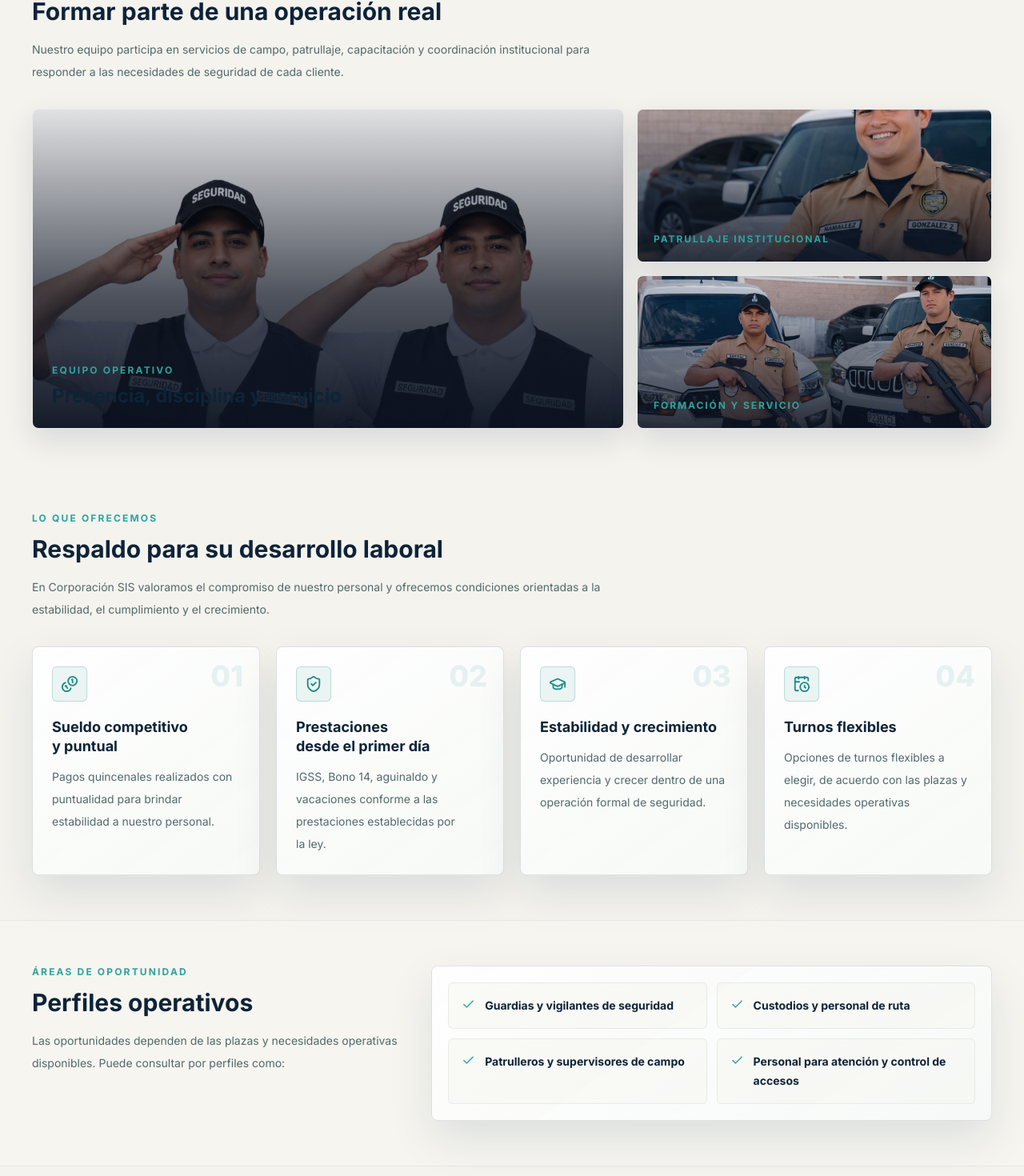
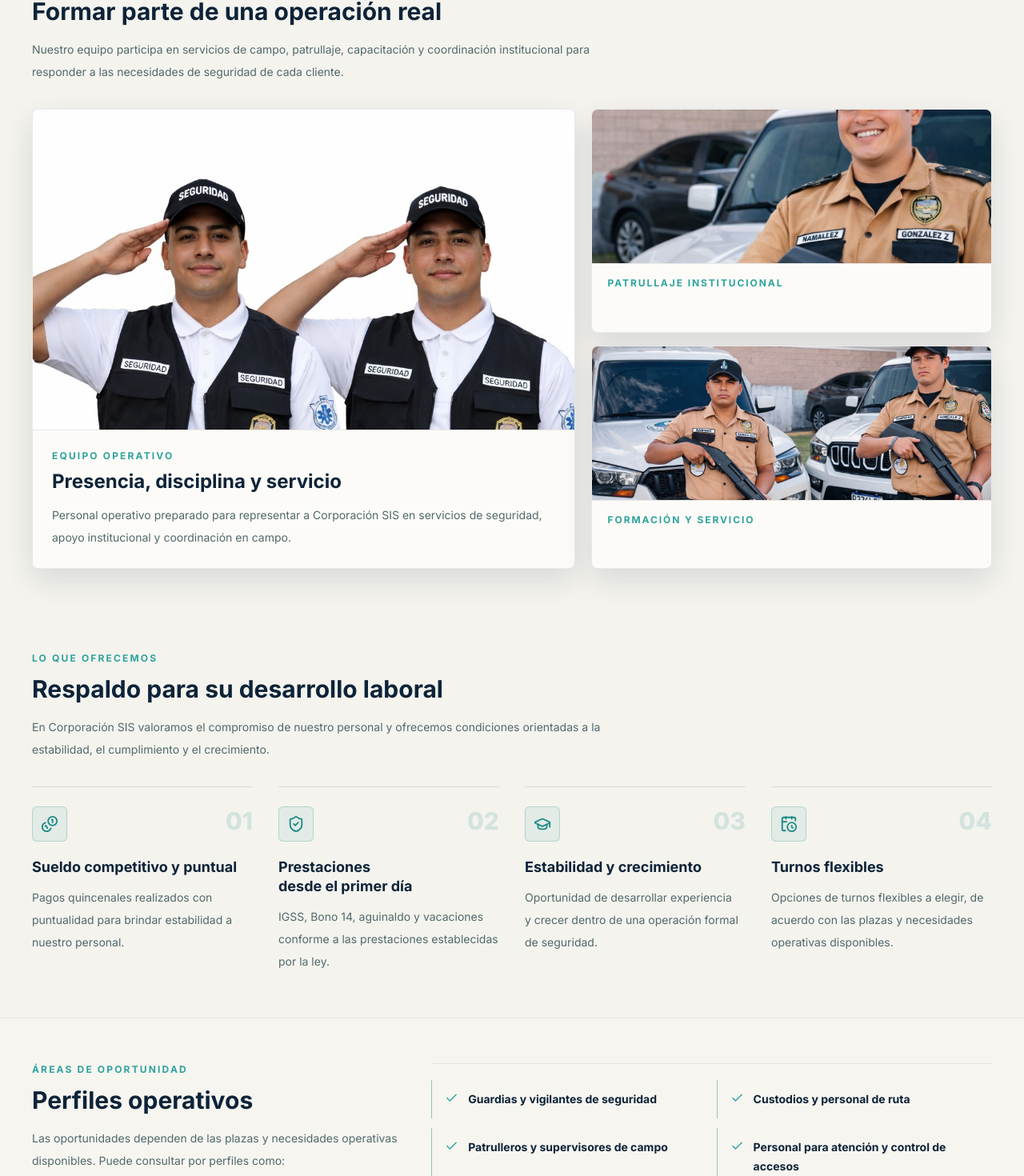
Before and after one commit to naguirrel0209/SISSAWebSite, a React (Vite) app: page /SISSAWebSite/oportunidades in a window 1280 px wide. Shown: the part 784-2254 px from the top of the page at 80% size. Built offline with nearby package versions, Linux system fonts and the light colour scheme; no server answers.

Commit message:
fix: improve editorial layout and opportunity readability

```diff
--- a/src/pages/Nosotros.jsx
+++ b/src/pages/Nosotros.jsx
@@ -237,16 +237,31 @@ export default function Nosotros() {
             operaciones de la DIGESSP el 20 de noviembre de 2018.
           </p>
         </div>
-        <div className="grid gap-5 pb-10 md:grid-cols-2">
-          {missionVision.map(({ title, description }) => (
-            <article key={title} className="glass-panel rounded-lg p-6">
-              <p className="text-xs font-bold uppercase tracking-[0.18em] text-primary-cyan-bright">
-                Identidad institucional
-              </p>
-              <h3 className="mt-3 text-2xl font-bold text-text">{title}</h3>
-              <p className="mt-4 text-sm leading-7 text-muted-text md:text-base">{description}</p>
-            </article>
-          ))}
+      </section>
+
+      <section className="paper-grain border-y border-border-cyber/45 bg-surface-high/60 py-14">
+        <div className="section-shell grid gap-10 lg:grid-cols-[0.35fr_1fr] lg:gap-16">
+          <div>
+            <p className="eyebrow">Propósito institucional</p>
+            <h2 className="mt-5 text-3xl font-bold leading-tight text-text">
+              Lo que guía cada servicio de seguridad.
+            </h2>
+            <p className="mt-5 text-sm leading-7 text-muted-text">
+              La misión y visión se mantienen como base institucional de Corporación SIS y se
+              presentan sin tarjetas para darles más aire y lectura.
+            </p>
+          </div>
+          <div className="grid gap-10 md:grid-cols-2">
+            {missionVision.map(({ title, description }) => (
+              <article
+                key={title}
+                className="border-l-2 border-primary-cyan px-6 py-2 md:min-h-56"
+              >
+                <h3 className="display text-4xl leading-none text-text">{title}</h3>
+                <p className="mt-6 max-w-md text-base leading-8 text-muted-text">{description}</p>
+              </article>
+            ))}
+          </div>
         </div>
       </section>
 
--- a/src/pages/Oportunidades.jsx
+++ b/src/pages/Oportunidades.jsx
@@ -114,7 +114,7 @@ function OpportunitiesHero() {
             formar parte de una institución guatemalteca dedicada a proteger personas, bienes y
             operaciones.
           </p>
-          <p className="mt-8 inline-flex rounded-full border border-white/18 bg-background/55 px-4 py-2 text-xs font-bold uppercase tracking-[0.16em] text-primary-cyan-bright backdrop-blur">
+          <p className="mt-8 flex max-w-sm items-center border-l-2 border-primary-cyan-bright/80 pl-4 text-xs font-bold uppercase tracking-[0.16em] text-slate-100">
             Equipo operativo Corporación SIS
           </p>
         </div>
@@ -215,8 +215,9 @@ export default function Oportunidades() {
           </p>
         </div>
 
-        <div className="grid gap-4 lg:grid-cols-[1.25fr_0.75fr]">
-          <article className="relative min-h-[25rem] overflow-hidden rounded-lg border border-border-cyber/55 bg-surface shadow-soft">
+        <div className="grid gap-5 lg:grid-cols-[1.15fr_0.85fr]">
+          <figure className="overflow-hidden rounded-lg border border-border-cyber/55 bg-surface shadow-soft">
+            <div className="relative min-h-[25rem] overflow-hidden">
               <img
                 src={opportunityImages[0].image.src}
                 alt={opportunityImages[0].image.alt}
@@ -224,21 +225,26 @@ export default function Oportunidades() {
                 style={{ objectPosition: opportunityImages[0].image.objectPosition }}
                 loading="lazy"
               />
-            <div className="absolute inset-0 bg-[linear-gradient(180deg,rgba(11,18,32,0.12)_0%,rgba(11,18,32,0.72)_58%,rgba(11,18,32,0.96)_100%)]" />
-            <div className="absolute bottom-0 left-0 right-0 p-6">
+            </div>
+            <figcaption className="border-t border-border-cyber/55 bg-surface p-6">
               <p className="text-xs font-bold uppercase tracking-[0.18em] text-primary-cyan-bright">
                 {opportunityImages[0].label}
               </p>
               <h3 className="mt-2 text-2xl font-bold text-text">Presencia, disciplina y servicio</h3>
-            </div>
-          </article>
+              <p className="mt-3 text-sm leading-7 text-muted-text">
+                Personal operativo preparado para representar a Corporación SIS en servicios de
+                seguridad, apoyo institucional y coordinación en campo.
+              </p>
+            </figcaption>
+          </figure>
 
           <div className="grid gap-4 sm:grid-cols-2 lg:grid-cols-1">
             {opportunityImages.slice(1).map(({ label, image }) => (
-              <article
+              <figure
                 key={label}
-                className="relative min-h-[12rem] overflow-hidden rounded-lg border border-border-cyber/55 bg-surface shadow-soft"
+                className="overflow-hidden rounded-lg border border-border-cyber/55 bg-surface shadow-soft"
               >
+                <div className="relative min-h-[12rem] overflow-hidden">
                   <img
                     src={image.src}
                     alt={image.alt}
@@ -246,13 +252,13 @@ export default function Oportunidades() {
                     style={{ objectPosition: image.objectPosition }}
                     loading="lazy"
                   />
-                <div className="absolute inset-0 bg-[linear-gradient(180deg,rgba(11,18,32,0.10)_0%,rgba(11,18,32,0.86)_100%)]" />
-                <div className="absolute bottom-0 left-0 right-0 p-5">
+                </div>
+                <figcaption className="border-t border-border-cyber/55 bg-surface px-5 py-4">
                   <p className="text-xs font-bold uppercase tracking-[0.16em] text-primary-cyan-bright">
                     {label}
                   </p>
-                </div>
-              </article>
+                </figcaption>
+              </figure>
             ))}
           </div>
         </div>
@@ -271,15 +277,17 @@ export default function Oportunidades() {
             orientadas a la estabilidad, el cumplimiento y el crecimiento.
           </p>
         </div>
-        <div className="grid gap-5 sm:grid-cols-2 lg:grid-cols-4">
+        <div className="grid gap-x-8 gap-y-7 sm:grid-cols-2 lg:grid-cols-4">
           {benefits.map(({ title, description, icon: Icon }, index) => (
-            <article key={title} className="glass-panel interactive-card relative overflow-hidden rounded-lg p-6">
-              <span className="absolute right-5 top-4 text-4xl font-extrabold text-primary-cyan/10">
-                {String(index + 1).padStart(2, '0')}
-              </span>
+            <article key={title} className="border-t border-border-cyber/70 pt-6">
+              <div className="flex items-start justify-between gap-4">
                 <span className="icon-frame" aria-hidden="true">
                   <Icon size={22} />
                 </span>
+                <span className="text-3xl font-extrabold text-primary-cyan/15">
+                  {String(index + 1).padStart(2, '0')}
+                </span>
+              </div>
               <h3 className="mt-5 text-lg font-bold leading-6 text-text">{title}</h3>
               <p className="mt-3 text-sm leading-7 text-muted-text">{description}</p>
             </article>
@@ -299,9 +307,9 @@ export default function Oportunidades() {
               consultar por perfiles como:
             </p>
           </div>
-          <div className="glass-panel grid gap-3 rounded-lg p-5 sm:grid-cols-2">
+          <div className="grid gap-3 border-y border-border-cyber/55 py-5 sm:grid-cols-2">
             {profiles.map((profile) => (
-              <div key={profile} className="flex items-start gap-3 rounded-md border border-border-cyber/45 bg-background/45 p-4">
+              <div key={profile} className="flex items-start gap-3 border-l border-primary-cyan/45 py-3 pl-4">
                 <Check className="mt-0.5 shrink-0 text-primary-cyan-bright" size={17} />
                 <span className="text-sm font-bold leading-6 text-text">{profile}</span>
               </div>
@@ -351,7 +359,7 @@ export default function Oportunidades() {
             <input
               type="text"
               name="_gotcha"
-              value=""
+              defaultValue=""
               tabIndex="-1"
               autoComplete="off"
               aria-hidden="true"
@@ -498,7 +506,7 @@ export default function Oportunidades() {
                 aria-live="polite"
               >
                 <CheckCircle2 className="mt-0.5 shrink-0 text-success" size={18} />
-                Su postulación fue enviada al equipo de Corporación SIS Recibirá seguimiento por los datos
+                Su postulación fue enviada al equipo de Corporación SIS. Recibirá seguimiento por los datos
                 compartidos.
               </div>
             ) : null}
@@ -529,10 +537,10 @@ export default function Oportunidades() {
               de plazas, el perfil requerido y las necesidades operativas vigentes.
             </p>
           </div>
-          <ol className="space-y-4">
+          <ol className="route-line space-y-8 pl-7">
             {process.map(({ title, description }, index) => (
-              <li key={title} className="glass-panel flex gap-4 rounded-lg p-5">
-                <span className="flex h-9 w-9 shrink-0 items-center justify-center rounded-full border border-primary-cyan/55 bg-primary-cyan/10 text-xs font-extrabold text-primary-cyan-bright">
+              <li key={title} className="relative">
+                <span className="absolute -left-[33px] top-1 flex h-7 w-7 items-center justify-center rounded-full border-4 border-background bg-primary-cyan text-xs font-extrabold text-white">
                   {index + 1}
                 </span>
                 <div>
```
Lines whose indentation alone changed are shown as unchanged.
